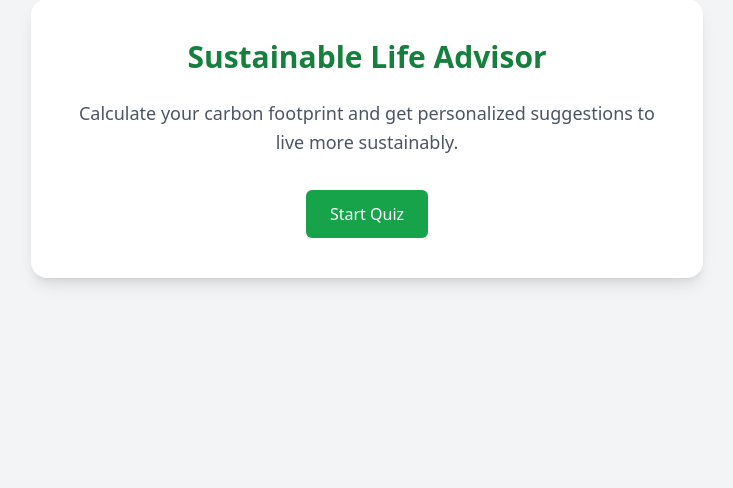
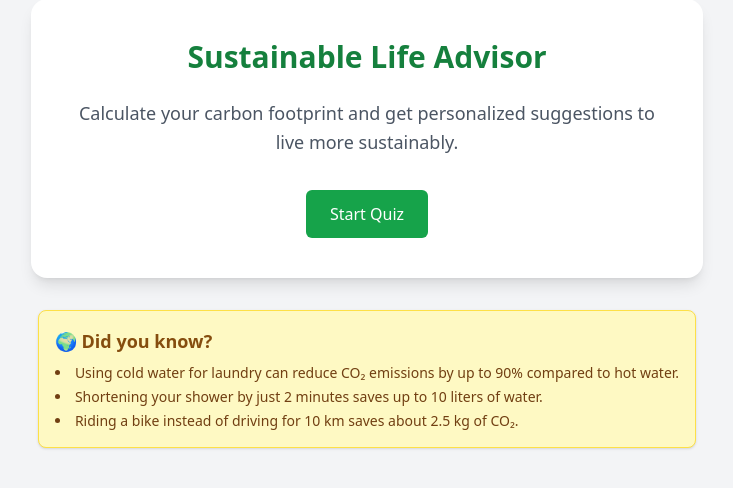
Before and after one commit to klaudiaplevneshii/sustainablelifeadvisor, a Django app: template landing/templates/homepage.html in a window 1280 px wide. Shown: the part 89-577 px from the top of the page, without its empty margins (273-1006 px from the left). Run offline with Django 3.2, Linux system fonts and the light colour scheme; the template is opened without the code that fills it, so the values that code supplies are empty; some libraries are stand-ins or nearby versions.

Commit message:
Adding fun facts on homepage

```diff
--- a/landing/templates/homepage.html
+++ b/landing/templates/homepage.html
@@ -16,4 +16,14 @@
         </button>
     </a>
 </div>
+
+<!-- ✨ Fun Facts Section -->
+<div class="mt-8 p-4 bg-yellow-100 border border-yellow-300 rounded-lg shadow">
+    <h3 class="text-lg font-semibold text-yellow-800 mb-2">🌍 Did you know?</h3>
+    <ul class="list-disc list-inside text-sm text-yellow-900 space-y-1">
+        <li>Using cold water for laundry can reduce CO₂ emissions by up to 90% compared to hot water.</li>
+        <li>Shortening your shower by just 2 minutes saves up to 10 liters of water.</li>
+        <li>Riding a bike instead of driving for 10 km saves about 2.5 kg of CO₂.</li>
+    </ul>
+</div>
 {% endblock %}
```
Also changed, not shown: landing/templates/form.html (+0 -11 lines).
